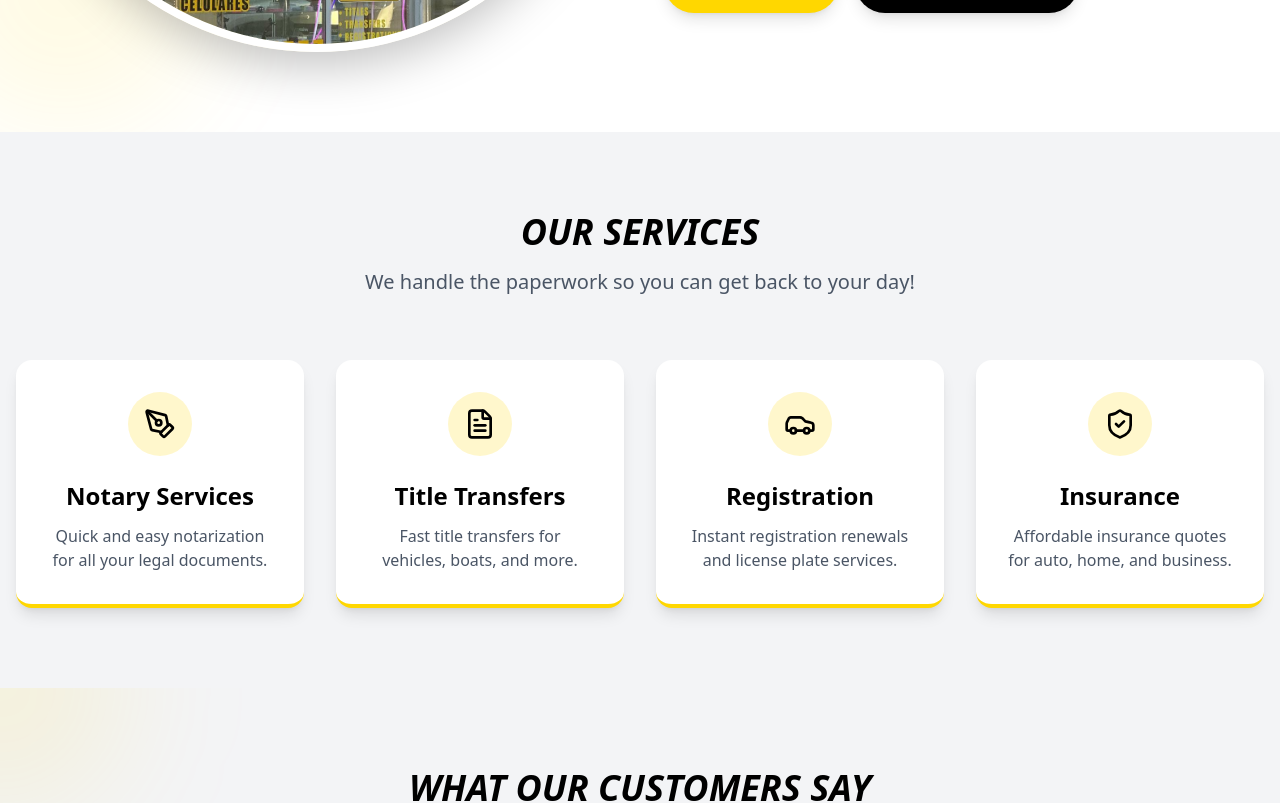
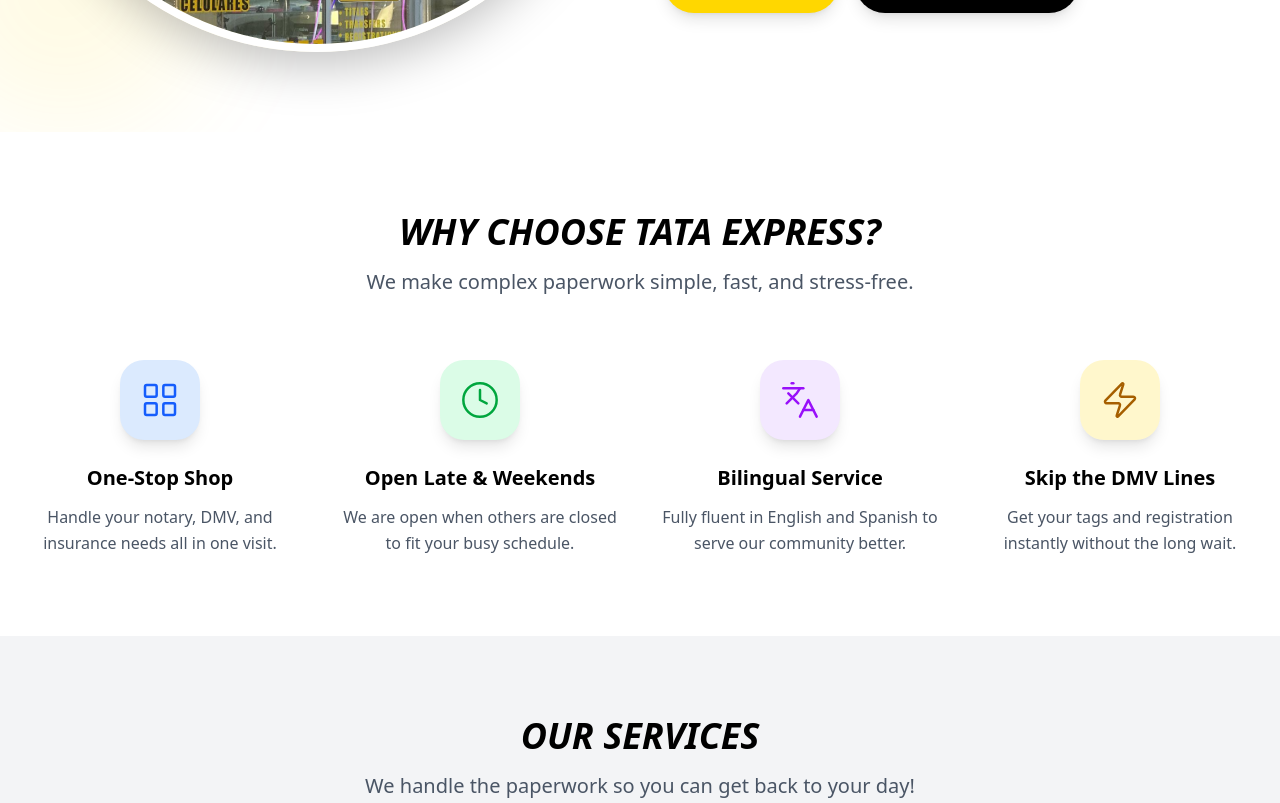
Before and after one commit to alverdeljesus/tataxpress, a Next.js app: page /en in a window 1280 px wide. Shown: the part 700-1503 px from the top of the page. Built offline with nearby package versions, Linux system fonts and the light colour scheme.

Commit message:
feat: add Why Choose Us features section

```diff
--- a/app/[locale]/page.tsx
+++ b/app/[locale]/page.tsx
@@ -1,5 +1,6 @@
 import Header from "@/components/Header";
 import Hero from "../../components/Hero";
+import Features from "../../components/Features";
 import Services from "../../components/Services";
 import Reviews from "../../components/Reviews";
 import Locations from "../../components/Locations";
@@ -11,6 +12,7 @@
         <main className="min-h-screen bg-white">
             <Header />
             <Hero />
+            <Features />
             <Services />
             <Reviews />
             <Locations />
--- /dev/null
+++ b/components/Features.tsx
@@ -0,0 +1,80 @@
+"use client";
+
+import { motion } from "framer-motion";
+import { Clock, Languages, Zap, LayoutGrid } from "lucide-react";
+import { useTranslations } from 'next-intl';
+
+const features = [
+    {
+        id: 1,
+        icon: LayoutGrid,
+        titleKey: "feature1Title",
+        descKey: "feature1Desc",
+        color: "bg-blue-100 text-blue-600",
+    },
+    {
+        id: 2,
+        icon: Clock,
+        titleKey: "feature2Title",
+        descKey: "feature2Desc",
+        color: "bg-green-100 text-green-600",
+    },
+    {
+        id: 3,
+        icon: Languages,
+        titleKey: "feature3Title",
+        descKey: "feature3Desc",
+        color: "bg-purple-100 text-purple-600",
+    },
+    {
+        id: 4,
+        icon: Zap,
+        titleKey: "feature4Title",
+        descKey: "feature4Desc",
+        color: "bg-brand-yellow/20 text-yellow-700",
+    },
+];
+
+export default function Features() {
+    const t = useTranslations('features');
+
+    return (
+        <section className="py-20 bg-white">
+            <div className="container mx-auto px-4">
+                <div className="text-center mb-16">
+                    <h2 className="text-4xl font-extrabold text-black mb-4 uppercase italic">
+                        {t('title')}
+                    </h2>
+                    <p className="text-xl text-gray-600 max-w-2xl mx-auto">
+                        {t('subtitle')}
+                    </p>
+                </div>
+
+                <div className="grid grid-cols-1 md:grid-cols-2 lg:grid-cols-4 gap-8">
+                    {features.map((feature, index) => (
+                        <motion.div
+                            key={feature.id}
+                            initial={{ opacity: 0, y: 20 }}
+                            whileInView={{ opacity: 1, y: 0 }}
+                            viewport={{ once: true }}
+                            transition={{ delay: index * 0.1 }}
+                            className="flex flex-col items-center text-center group"
+                        >
+                            <div className={`w-20 h-20 rounded-3xl ${feature.color} flex items-center justify-center mb-6 transform group-hover:rotate-6 transition-transform duration-300 shadow-lg`}>
+                                <feature.icon size={40} strokeWidth={1.5} />
+                            </div>
+
+                            <h3 className="text-xl font-bold text-black mb-3">
+                                {t(feature.titleKey)}
+                            </h3>
+
+                            <p className="text-gray-600 leading-relaxed">
+                                {t(feature.descKey)}
+                            </p>
+                        </motion.div>
+                    ))}
+                </div>
+            </div>
+        </section>
+    );
+}
--- a/messages/en.json
+++ b/messages/en.json
@@ -53,6 +53,18 @@
         "review4": "I love that they are open late! Saved me when I needed a notary last minute.",
         "author4": "Michael R."
     },
+    "features": {
+        "title": "Why Choose Tata Express?",
+        "subtitle": "We make complex paperwork simple, fast, and stress-free.",
+        "feature1Title": "One-Stop Shop",
+        "feature1Desc": "Handle your notary, DMV, and insurance needs all in one visit.",
+        "feature2Title": "Open Late & Weekends",
+        "feature2Desc": "We are open when others are closed to fit your busy schedule.",
+        "feature3Title": "Bilingual Service",
+        "feature3Desc": "Fully fluent in English and Spanish to serve our community better.",
+        "feature4Title": "Skip the DMV Lines",
+        "feature4Desc": "Get your tags and registration instantly without the long wait."
+    },
     "contact": {
         "title": "Get In Touch",
         "subtitle": "Have questions? We're here to help!",
--- a/messages/es.json
+++ b/messages/es.json
@@ -53,6 +53,18 @@
         "review4": "¡Me encanta que estén abiertos hasta tarde! Me salvaron cuando necesité un notario de última hora.",
         "author4": "Michael R."
     },
+    "features": {
+        "title": "¿Por Qué Elegir Tata Express?",
+        "subtitle": "Hacemos que el papeleo complejo sea simple, rápido y sin estrés.",
+        "feature1Title": "Todo en Un Solo Lugar",
+        "feature1Desc": "Maneje sus necesidades de notario, DMV y seguros en una sola visita.",
+        "feature2Title": "Abierto Tarde y Fines de Semana",
+        "feature2Desc": "Estamos abiertos cuando otros están cerrados para adaptarnos a su horario.",
+        "feature3Title": "Servicio Bilingüe",
+        "feature3Desc": "Hablamos inglés y español para servir mejor a nuestra comunidad.",
+        "feature4Title": "Evite las Filas del DMV",
+        "feature4Desc": "Obtenga sus placas y registro al instante sin largas esperas."
+    },
     "contact": {
         "title": "Contáctanos",
         "subtitle": "¿Tienes preguntas? ¡Estamos aquí para ayudarte!",
```
